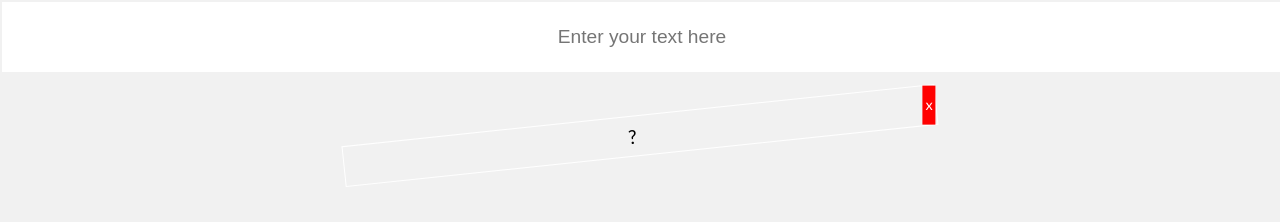
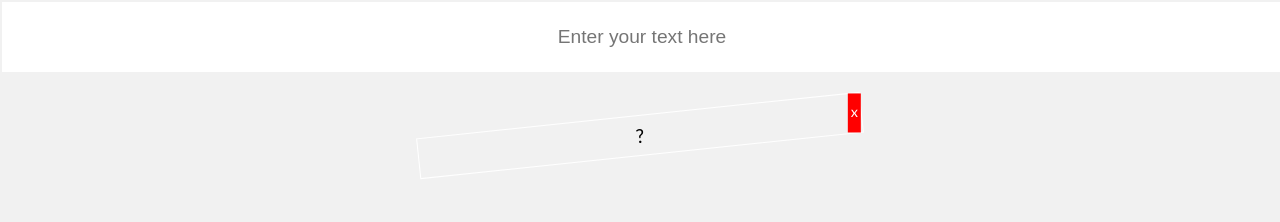
Before and after one commit to mattperkins/crud-firebase, a React app: page / in a window 1280 px wide. Built offline with nearby package versions, Linux system fonts and the light colour scheme.

Commit message:
update readme

```diff
--- a/public/css/style.css
+++ b/public/css/style.css
@@ -1,6 +1,10 @@
 body{
     background-color: #f1f1f1;
     font:16px/1 'Lato', sans-serif;
+}
+.highlight{
+    background-color: #ff0;
+    padding: 6px;
 }
 .container{
     width: 100%;
@@ -15,15 +19,10 @@ body{
 }
 /* controls width of list items */
 .wrapper{
-    max-width: 600px;
+    max-width: 450px;
     width: 90%;
     text-align: center;
 }
-.highlight{
-    background-color: #ff0;
-    padding: 6px;
-}
-/* ******************** */
 /* space above and below all list items */
 .todo-list-group{
     margin: 15px 0;
@@ -36,7 +35,7 @@ body{
     font-size: 1.2rem;
     transform: rotate(-6deg);
 }
-
+/* force hover over list-item */
 .todo-list-items{
     position: relative;
     z-index: 1;
@@ -64,7 +63,7 @@ input{
     text-align: center;
 }
 /* 'x' on right hand side of list item */
-.todo-list-items span.delete-icon{
+span.delete-icon{
     position: absolute;
     right: 0;
     top: 0;
@@ -75,9 +74,6 @@ input{
     line-height: 2.2;
     padding: 3px;
     transform: rotate(6deg);
+    display: block;
+    margin-left: 20px;
 }
-/* push list text away from 'x' */
-div.add-space-left {
-    display: inline-block;
-    margin-left: 15px;
-}
--- a/src/components/List.js
+++ b/src/components/List.js
@@ -18,7 +18,7 @@ return (
             key={todo.id}
               onClick={this.onDelete}>
                 {todo.text}
-                <div className="add-space-left"><span className="delete-icon">x</span></div>
+                <div><span className="delete-icon">x</span></div>
         </li>
       }
     )
```
Also changed, not shown: README.md.
